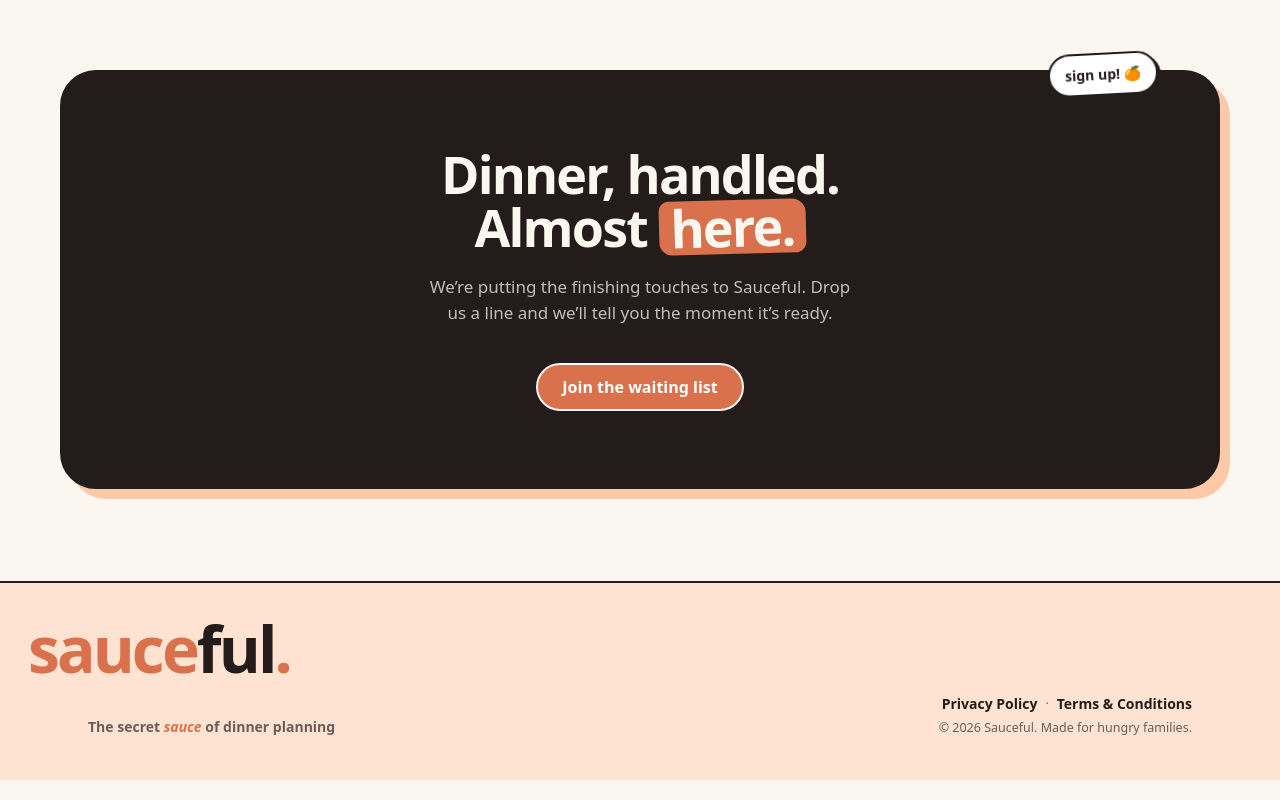
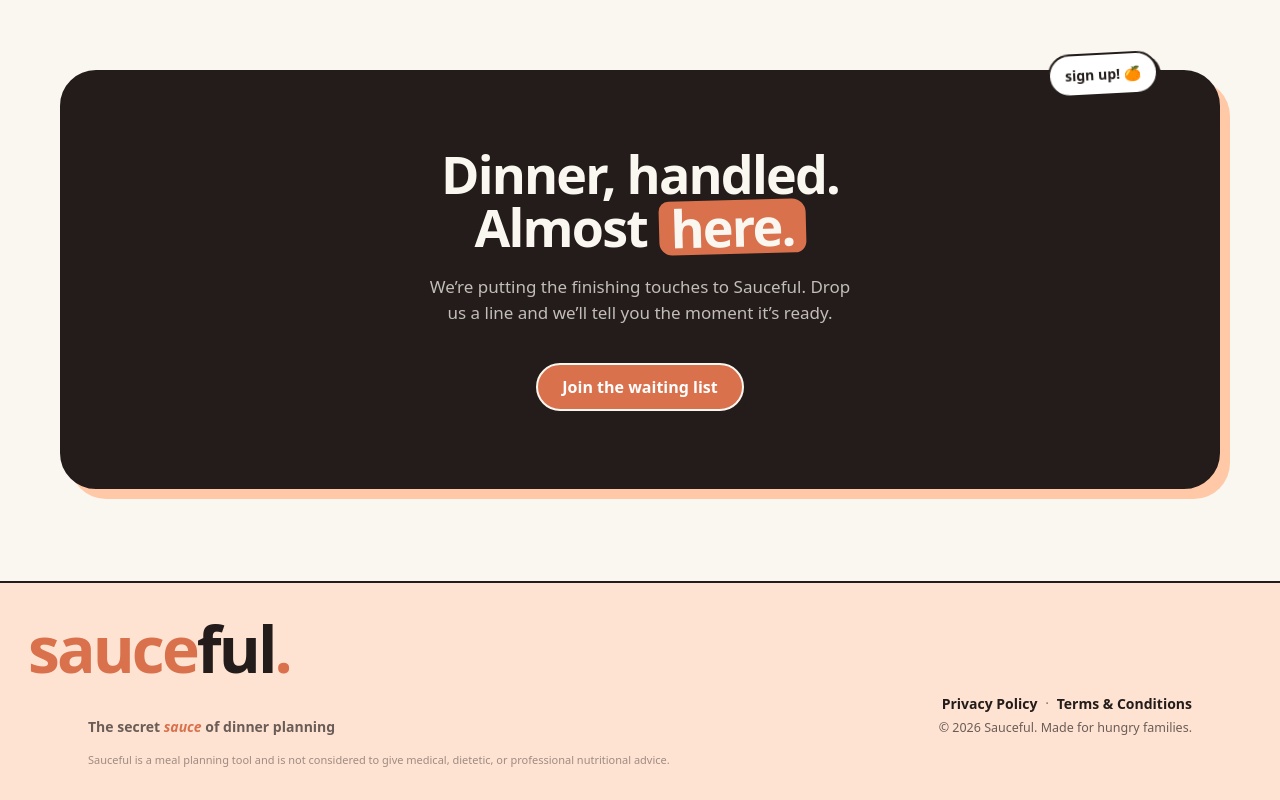
Before and after one commit to GeorgeMosley/Sauceful-site, a Next.js app: page / in a window 1280 px wide. Shown: the part 2793-3593 px from the top of the page. Built offline with nearby package versions, Linux system fonts and the light colour scheme; a web font is replaced by a local one.

Commit message:
Add medical/dietetic advice disclaimer to site footer
Discreet small-print note so it appears on every page without
competing with the main content.

```diff
--- a/app/globals.css
+++ b/app/globals.css
@@ -746,7 +746,7 @@ em {
 .footer-inner {
   max-width: var(--maxw);
   margin: 0 auto;
-  padding: 20px 28px 44px;
+  padding: 20px 28px 16px;
   display: flex;
   justify-content: space-between;
   align-items: flex-end;
@@ -786,6 +786,16 @@ em {
 
 .footer-dot  { color: var(--c-cocoa-soft); font-size: 12px; }
 .footer-copy { font-size: 12.5px; color: var(--c-cocoa-soft); }
+
+.footer-disclaimer {
+  max-width: var(--maxw);
+  margin: 0 auto;
+  padding: 0 28px 32px;
+  font-size: 11px;
+  line-height: 1.5;
+  color: var(--c-cocoa-soft);
+  opacity: 0.65;
+}
 
 /* ============================================================
    LEGAL
--- a/components/Footer.tsx
+++ b/components/Footer.tsx
@@ -19,6 +19,9 @@ export default function Footer() {
           <p className="footer-copy">© 2026 Sauceful. Made for hungry families.</p>
         </div>
       </div>
+      <p className="footer-disclaimer">
+        Sauceful is a meal planning tool and is not considered to give medical, dietetic, or professional nutritional advice.
+      </p>
     </footer>
   );
 }
```
